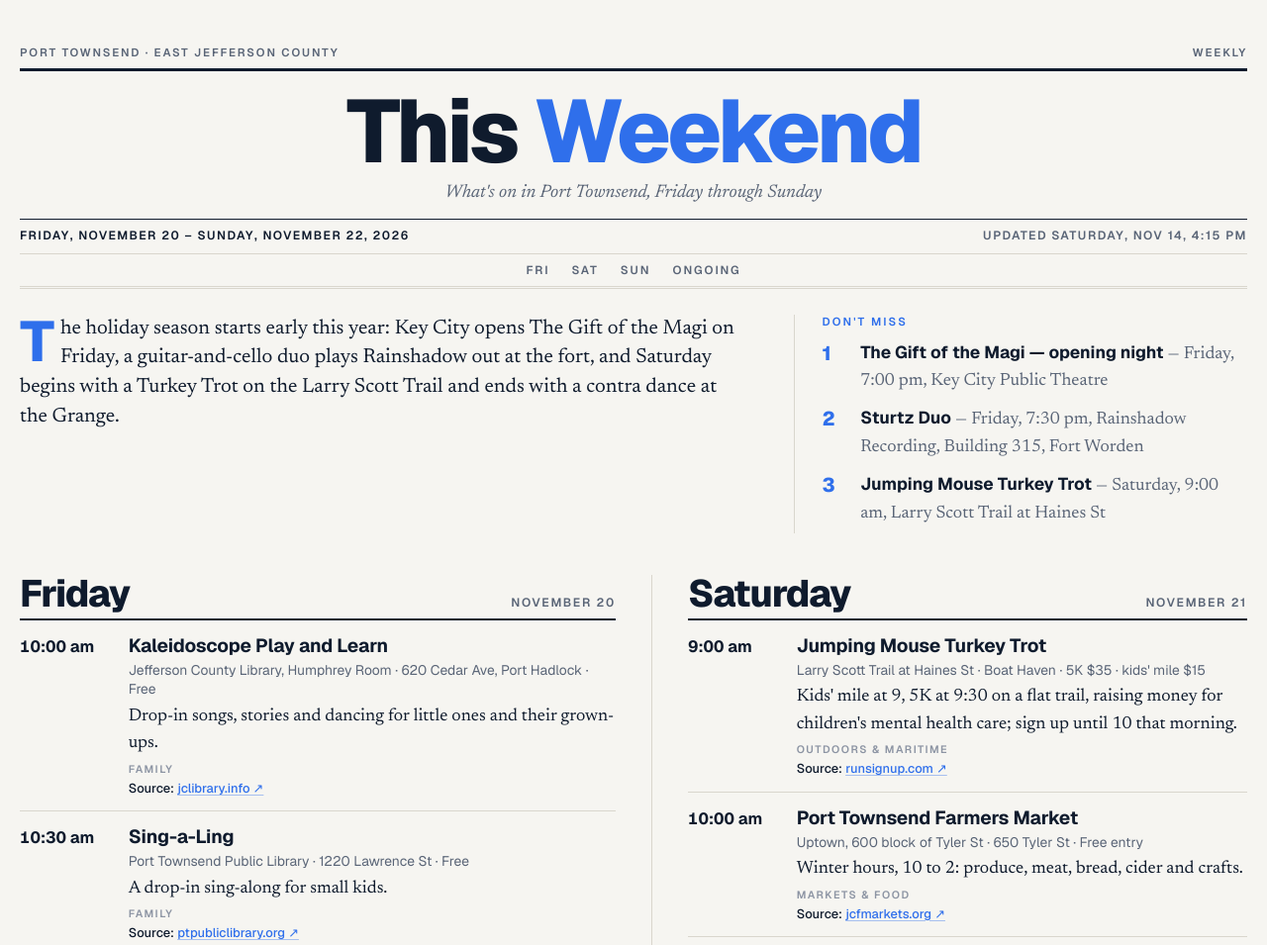
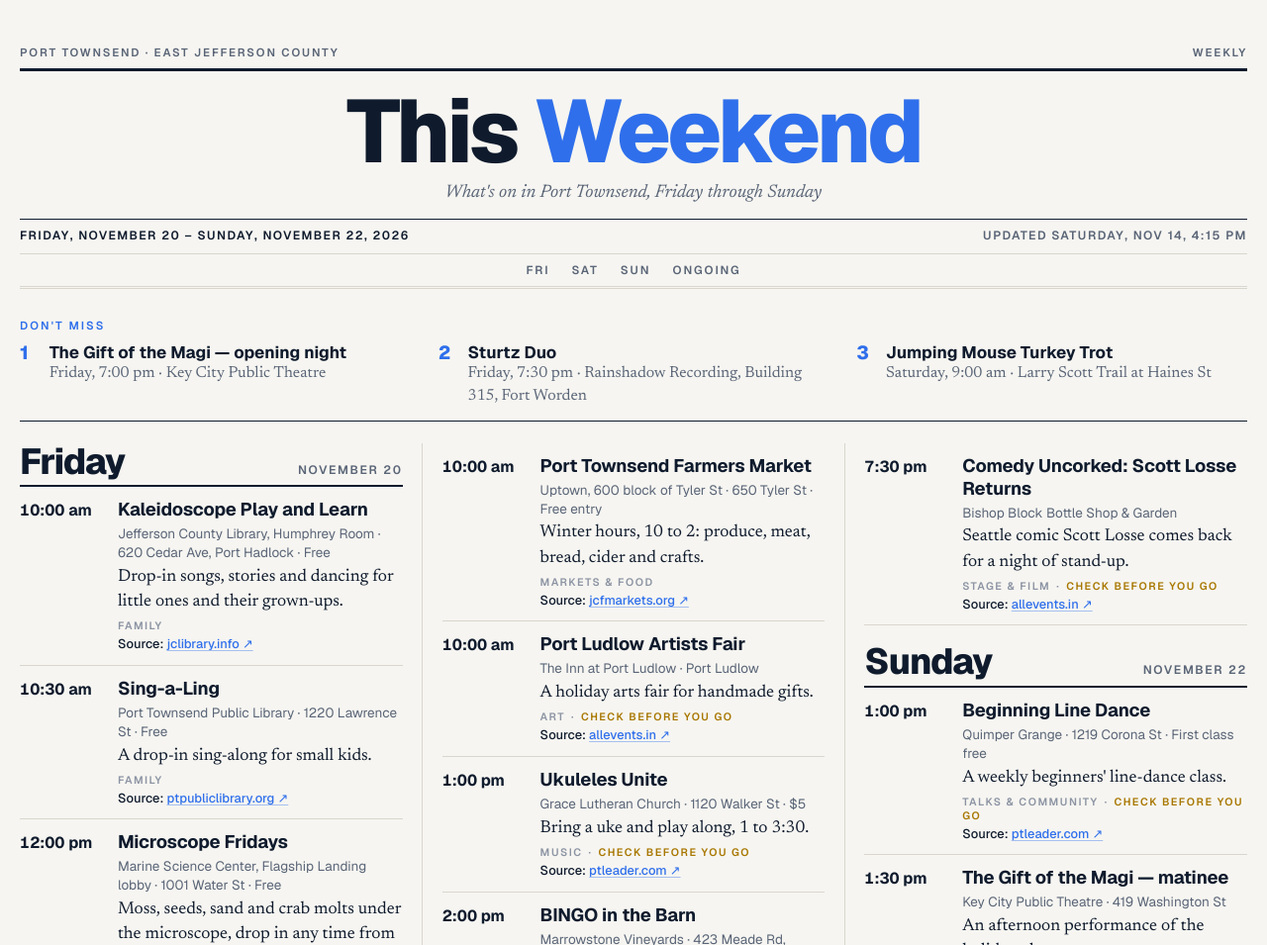
Before and after one commit to itiswellwithmysoul/PTWeekend, a plain HTML site: page index.html in a window 1280 px wide. Shown: the top 955 px of the page at 99% size. Drawn offline with nearby package versions, Linux system fonts and the light colour scheme.

Commit message:
Remove lede; flow days through balanced columns

```diff
--- a/index.html
+++ b/index.html
@@ -27,48 +27,41 @@ a{color:inherit}
 .jump{display:flex;justify-content:center;gap:22px;padding:10px 0;border-bottom:3px double var(--rule);font:600 .68rem/1 var(--f-sans);letter-spacing:.16em;text-transform:uppercase}
 .jump a{text-decoration:none;color:var(--muted)}.jump a:hover{color:var(--lead)}
 
-/* lede + picks */
-.front{display:grid;gap:8px 48px;margin-top:26px}
-@media (min-width:900px){.front{grid-template-columns:minmax(0,1.6fr) minmax(0,1fr)}.front .picks{margin-top:0;border-top:0;border-left:1px solid var(--rule);padding:0 0 0 28px}}
-.lede{font:400 clamp(1.18rem,1.5vw,1.55rem)/1.45 var(--f-serif);margin:0}
-.lede::first-letter{float:left;font:800 3.3rem/.82 var(--f-sans);color:var(--lead);margin:.08em .1em 0 0}
-.picks{margin:22px 0 4px;padding:14px 0 4px;border-top:1px solid var(--ink)}
-.kicker{font:600 .66rem/1.3 var(--f-sans);letter-spacing:.18em;text-transform:uppercase;color:var(--lead);margin-bottom:6px}
-.picks ol{list-style:none;counter-reset:p}
-.picks li{counter-increment:p;display:grid;grid-template-columns:2rem 1fr;gap:4px;padding:6px 0;font-size:1.02rem}
-.picks li::before{content:counter(p);font:800 1.15rem/1.3 var(--f-sans);color:var(--lead)}
-.picks b{font:700 1rem/1.3 var(--f-sans)}
-.picks span{color:var(--muted)}
+/* don't-miss strip */
+.picks{margin:18px 0 0;padding:12px 0;border-bottom:1px solid var(--ink)}
+.kicker{font:600 .66rem/1.3 var(--f-sans);letter-spacing:.18em;text-transform:uppercase;color:var(--lead);margin-bottom:8px}
+.picks ol{list-style:none;counter-reset:p;display:grid;grid-template-columns:repeat(auto-fit,minmax(min(100%,17rem),1fr));gap:6px 28px}
+.picks li{counter-increment:p;display:grid;grid-template-columns:1.6rem 1fr;gap:2px;font-size:.98rem;line-height:1.35}
+.picks li::before{content:counter(p);font:800 1.1rem/1.25 var(--f-sans);color:var(--lead)}
+.picks b{font:700 .98rem/1.3 var(--f-sans);display:block}
+.picks span{color:var(--muted);font-size:.92rem}
 
-/* days */
-.days{display:grid;grid-template-columns:repeat(auto-fit,minmax(min(100%,23rem),1fr));gap:0 36px;margin-top:38px;align-items:start}
-.day{min-width:0;margin-bottom:34px}
-@media (min-width:900px){.days .day+.day{border-left:1px solid var(--rule);padding-left:36px}}
-.day.all{grid-column:1/-1}
-.day.all .list{display:grid;grid-template-columns:repeat(auto-fit,minmax(min(100%,22rem),1fr));column-gap:36px}
-@media (min-width:900px){.days .day.all{border-left:0;margin-left:0;padding-left:0}}
-.day h2{display:flex;align-items:baseline;justify-content:space-between;gap:12px;border-bottom:2px solid var(--ink);padding-bottom:6px;font:800 clamp(1.7rem,4vw,2.2rem)/1 var(--f-sans);letter-spacing:-.03em}
+/* days flow through newspaper columns */
+.days{column-width:22rem;column-gap:40px;column-rule:1px solid var(--rule);margin-top:22px}
+.day{break-inside:auto}
+.day h2{break-after:avoid;display:flex;align-items:baseline;justify-content:space-between;gap:12px;border-bottom:2px solid var(--ink);padding:18px 0 6px;font:800 clamp(1.6rem,3vw,2.1rem)/1 var(--f-sans);letter-spacing:-.03em}
+.day:first-child h2{padding-top:0}
 .day h2 small{font:600 .7rem/1 var(--f-sans);letter-spacing:.14em;text-transform:uppercase;color:var(--muted)}
-.ev{display:grid;grid-template-columns:5.4rem minmax(0,1fr);gap:16px;padding:14px 0;border-bottom:1px solid var(--rule)}
+.ev{break-inside:avoid;display:grid;grid-template-columns:4.9rem minmax(0,1fr);gap:14px;padding:12px 0;border-bottom:1px solid var(--rule)}
 .ev.notime{grid-template-columns:minmax(0,1fr)}
-.time{font:700 .95rem/1.3 var(--f-sans);font-variant-numeric:tabular-nums;padding-top:2px}
-.title{font:700 1.1rem/1.25 var(--f-sans);letter-spacing:-.01em}
+.time{font:700 .92rem/1.3 var(--f-sans);font-variant-numeric:tabular-nums;padding-top:2px}
+.title{font:700 1.06rem/1.25 var(--f-sans);letter-spacing:-.01em}
 .title a{text-decoration:none}.title a:hover{color:var(--lead)}
-.where{font:400 .8rem/1.4 var(--f-sans);color:var(--muted);margin-top:3px}
-.blurb{margin-top:4px;font-size:1.02rem}
+.where{font:400 .78rem/1.4 var(--f-sans);color:var(--muted);margin-top:3px}
+.blurb{margin-top:3px;font-size:1rem;line-height:1.45}
 .meta{margin-top:5px;font:600 .62rem/1.3 var(--f-sans);letter-spacing:.14em;text-transform:uppercase;color:var(--faint)}
 .meta .check{color:var(--warn)}
 .meta .dot{margin:0 6px}
-.src{margin-top:4px;font:500 .74rem/1.3 var(--f-sans)}
+.src{margin-top:3px;font:500 .74rem/1.3 var(--f-sans)}
 .src a{color:var(--lead);text-decoration:underline;text-underline-offset:2px;text-decoration-color:color-mix(in srgb,var(--lead) 40%,transparent)}
 .src a:hover{text-decoration-color:var(--lead)}
 
 /* colophon */
-.colophon{margin-top:20px;grid-template-columns:repeat(auto-fit,minmax(min(100%,18rem),1fr));gap:12px 36px;border-top:3px solid var(--ink);padding-top:14px;display:grid;gap:12px}
+.colophon{margin-top:26px;grid-template-columns:repeat(auto-fit,minmax(min(100%,18rem),1fr));gap:12px 36px;border-top:3px solid var(--ink);padding-top:14px;display:grid;gap:12px}
 .colophon p{font-size:.92rem;color:var(--muted)}
 .colophon b{font:600 .66rem/1.3 var(--f-sans);letter-spacing:.16em;text-transform:uppercase;color:var(--ink);margin-right:6px}
 .empty{text-align:center;padding:40px 0;font:italic 1.2rem/1.4 var(--f-serif);color:var(--muted)}
-@media (max-width:520px){.ev{grid-template-columns:4.4rem minmax(0,1fr);gap:12px}.lede{font-size:1.18rem}}
+@media (max-width:520px){.ev{grid-template-columns:4.3rem minmax(0,1fr);gap:12px}}
 </style>
 </head>
 <body>
@@ -117,11 +110,11 @@ function render(){
   const days=(data.days&&data.days.length?data.days:[...new Set(all.map(e=>e.date))].sort()).filter(d=>all.some(e=>e.date===d));
   document.getElementById("jump").innerHTML=days.map(d=>`<a href="#d-${d}">${esc(dayShort(d))}</a>`).join("");
   const picks=all.filter(e=>e.pick);
-  let h=`<div class="front">`+(data.hook?`<p class="lede">${esc(data.hook)}</p>`:"");
-  if(picks.length) h+=`<section class="picks"><div class="kicker">Don't miss</div><ol>${picks.map(e=>`<li><div><b>${esc(e.title)}</b> <span>— ${esc(dayName(e.date))}${e.start?", "+esc(e.start):""}, ${esc(e.venue)}</span></div></li>`).join("")}</ol></section>`;
-  h+=`</div><div class="days">`+days.map(d=>{
+  let h="";
+  if(picks.length) h+=`<section class="picks"><div class="kicker">Don't miss</div><ol>${picks.map(e=>`<li><div><b>${esc(e.title)}</b><span>${esc(dayName(e.date))}${e.start?", "+esc(e.start):""} · ${esc(e.venue)}</span></div></li>`).join("")}</ol></section>`;
+  h+=`<div class="days">`+days.map(d=>{
     const list=all.filter(e=>e.date===d).sort((a,b)=>(a.sort||"99").localeCompare(b.sort||"99"));
-    return `<section class="day${d==="all"?" all":""}" id="d-${d}"><h2>${esc(dayName(d))}<small>${esc(daySub(d))}</small></h2><div class="list">${list.map(ev).join("")}</div></section>`;
+    return `<section class="day" id="d-${d}"><h2>${esc(dayName(d))}<small>${esc(daySub(d))}</small></h2>${list.map(ev).join("")}</section>`;
   }).join("")+`</div>`;
   main.innerHTML=h;
 }
```
